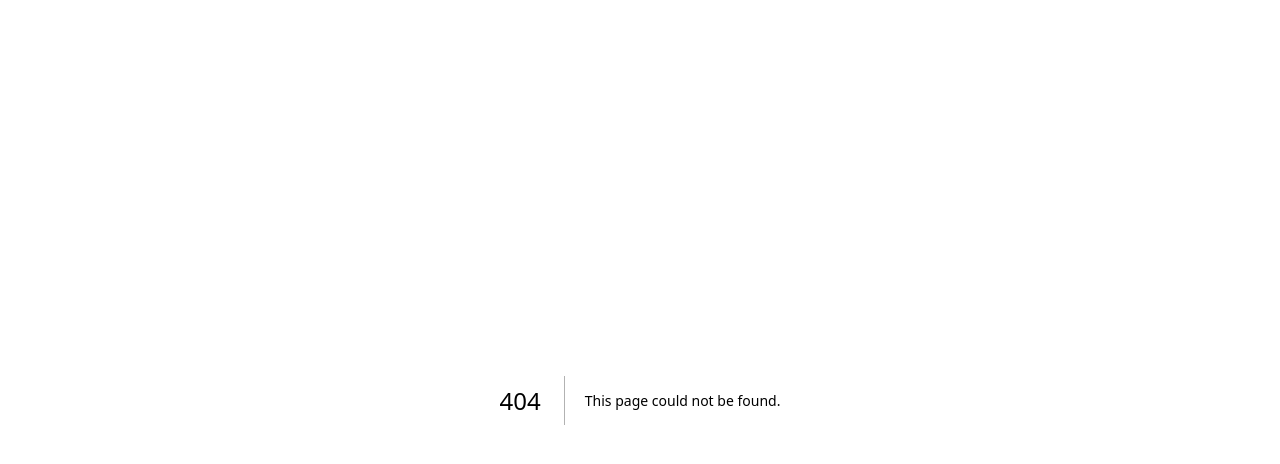
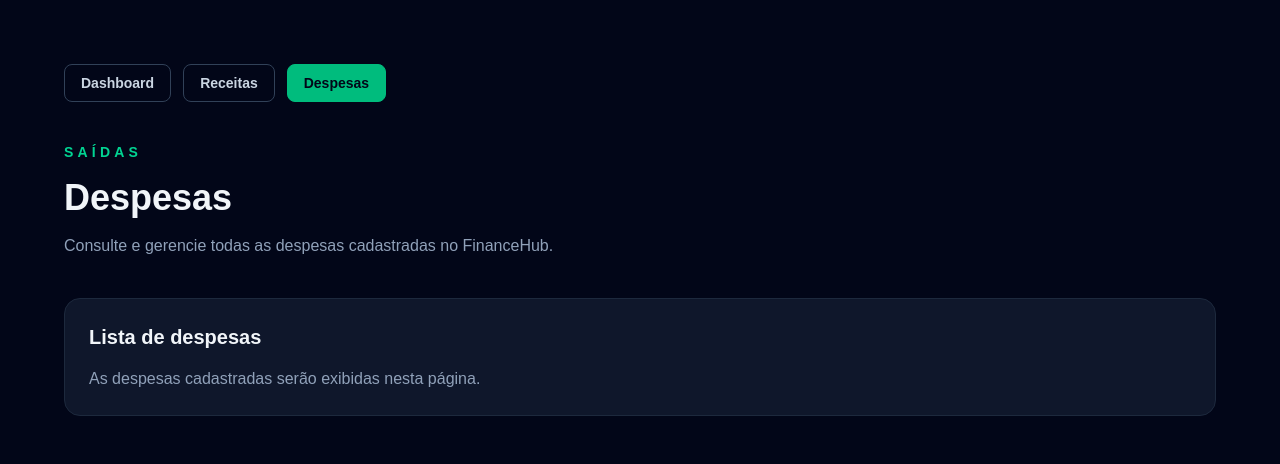
Before and after one commit to williampierre01/finance-hub, a Next.js app in the folder frontend/: page /despesas in a window 1280 px wide. Before the commit this address had no page. Shown: the top 464 px of the page. Built offline with nearby package versions, Linux system fonts and the light colour scheme.

Commit message:
feat: add finance pages and shared navigation

```diff
--- /dev/null
+++ b/frontend/src/app/(finance)/despesas/page.tsx
@@ -0,0 +1,21 @@
+import { PageHeader } from "@/components/page-header";
+
+export default function DespesasPage() {
+  return (
+    <>
+      <PageHeader
+        eyebrow="Saídas"
+        title="Despesas"
+        description="Consulte e gerencie todas as despesas cadastradas no FinanceHub."
+      />
+
+      <section className="mt-10 rounded-2xl border border-slate-800 bg-slate-900 p-6">
+        <h2 className="text-xl font-bold">Lista de despesas</h2>
+
+        <p className="mt-4 text-slate-400">
+          As despesas cadastradas serão exibidas nesta página.
+        </p>
+      </section>
+    </>
+  );
+}
--- a/frontend/src/app/dashboard/layout.tsx
+++ b/frontend/src/app/(finance)/layout.tsx
@@ -1,15 +1,19 @@
 import type { ReactNode } from "react";
 
-interface DashboardLayoutProps {
+import { DashboardNavigation } from "@/components/dashboard-navigation";
+
+interface FinanceLayoutProps {
   children: ReactNode;
 }
 
-export default function DashboardLayout({
+export default function FinanceLayout({
   children,
-}: DashboardLayoutProps) {
+}: FinanceLayoutProps) {
   return (
     <main className="min-h-screen bg-slate-950 px-6 py-16 text-slate-100">
       <section className="mx-auto max-w-6xl">
+        <DashboardNavigation />
+
         {children}
       </section>
     </main>
--- /dev/null
+++ b/frontend/src/app/(finance)/receitas/page.tsx
@@ -0,0 +1,21 @@
+import { PageHeader } from "@/components/page-header";
+
+export default function ReceitasPage() {
+  return (
+    <>
+      <PageHeader
+        eyebrow="Entradas"
+        title="Receitas"
+        description="Consulte e gerencie todas as receitas cadastradas no FinanceHub."
+      />
+
+      <section className="mt-10 rounded-2xl border border-slate-800 bg-slate-900 p-6">
+        <h2 className="text-xl font-bold">Lista de receitas</h2>
+
+        <p className="mt-4 text-slate-400">
+          As receitas cadastradas serão exibidas nesta página.
+        </p>
+      </section>
+    </>
+  );
+}
--- /dev/null
+++ b/frontend/src/components/dashboard-navigation.tsx
@@ -0,0 +1,45 @@
+"use client";
+
+import Link from "next/link";
+import { usePathname } from "next/navigation";
+
+const navigationItems = [
+  {
+    href: "/dashboard",
+    label: "Dashboard",
+  },
+  {
+    href: "/receitas",
+    label: "Receitas",
+  },
+  {
+    href: "/despesas",
+    label: "Despesas",
+  },
+];
+
+export function DashboardNavigation() {
+  const pathname = usePathname();
+
+  return (
+    <nav className="mb-10 flex flex-wrap gap-3">
+      {navigationItems.map((item) => {
+        const isActive = pathname === item.href;
+
+        return (
+          <Link
+            key={item.href}
+            href={item.href}
+            className={
+              isActive
+                ? "rounded-lg border border-emerald-500 bg-emerald-500 px-4 py-2 text-sm font-semibold text-slate-950"
+                : "rounded-lg border border-slate-700 px-4 py-2 text-sm font-semibold text-slate-300 transition hover:border-emerald-500 hover:text-emerald-400"
+            }
+          >
+            {item.label}
+          </Link>
+        );
+      })}
+    </nav>
+  );
+}
```
Also changed, not shown: frontend/src/app/(finance)/dashboard/page.tsx (renamed from frontend/src/app/dashboard/page.tsx).
